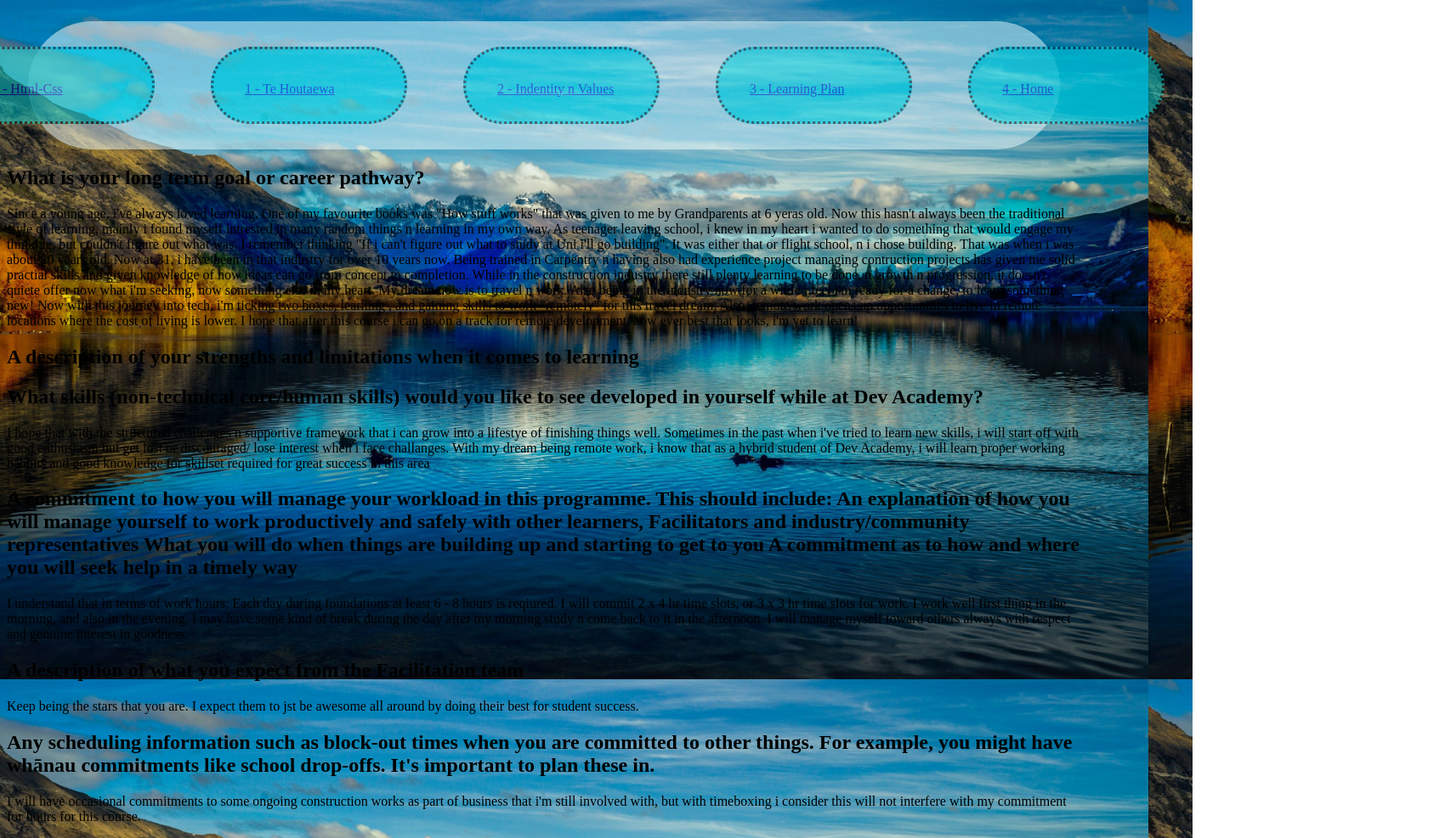
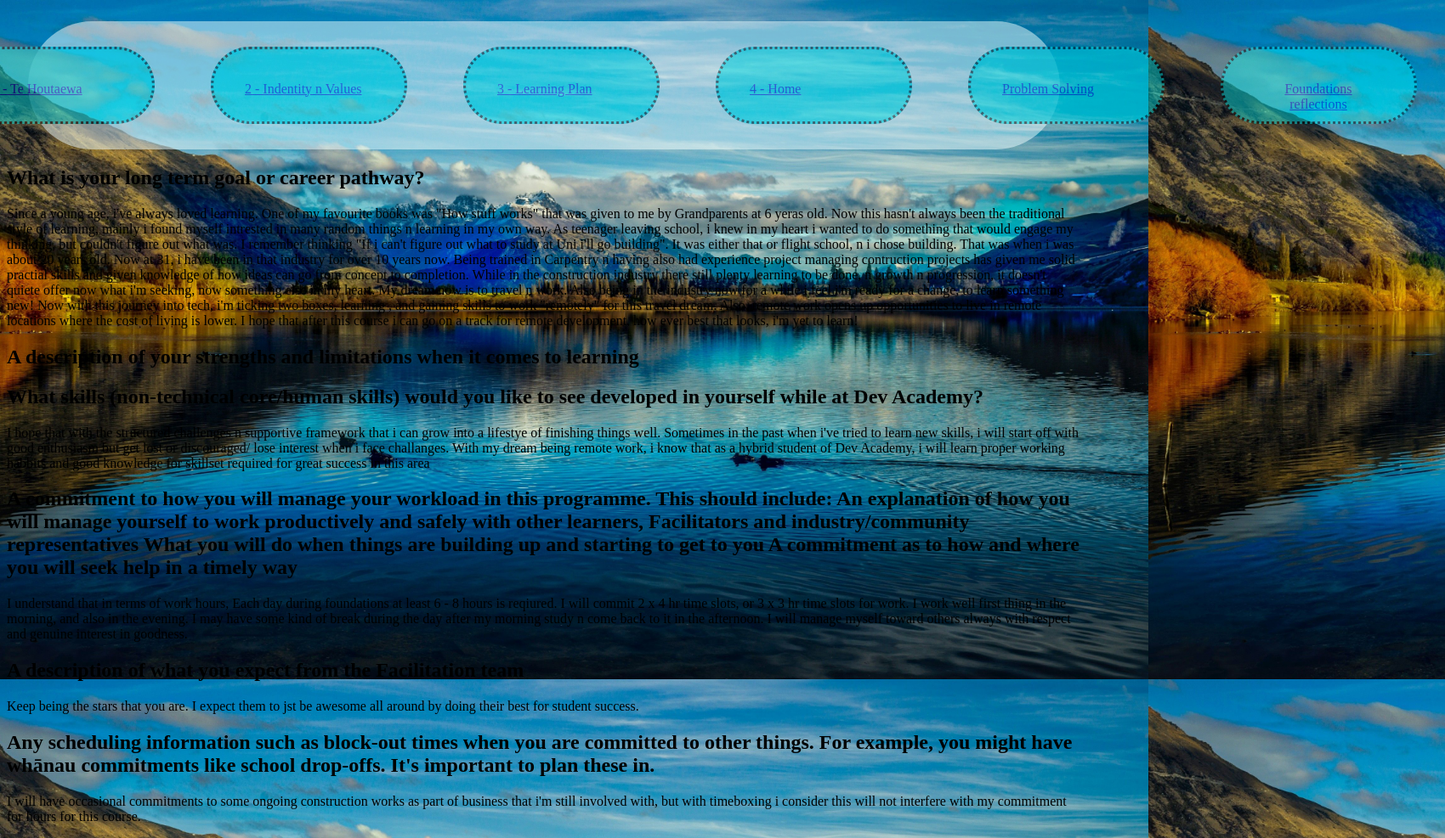
Before and after one commit to Isaac-Bell/Isaac-Bell.github.io, a plain HTML site: page blog/learning-plan.html in a window 1280 px wide. Shown: the whole page at 85% size, 1700 px wide, since content can reach past the window. Drawn offline with Linux system fonts and the light colour scheme.

Commit message:
update nav bar to include foundations relfections

```diff
--- a/blog/learning-plan.html
+++ b/blog/learning-plan.html
@@ -16,6 +16,8 @@
       <li class="navbar"><a href="indentity-value.html"> 2 - Indentity n Values </a> </li>
       <li class="navbar"><a href="learning-plan.html"> 3 - Learning Plan </a> </li>
       <li class="navbar"><a href="../index.html"> 4 - Home </a> </li>
+      <li class="navbar"><a href="../problem-solving.html"> Problem Solving </a> </li>
+      <li class="navbar"><a href="../foudations-reflections.html"> Foundations reflections </a> </li>
     </ul>
   </nav>
 
```
Also changed, not shown: blog/foundations-reflection.html (+2 -0 lines), blog/html-css.html (+1 -0 lines), blog/indentity-value.html (+1 -0 lines), blog/problem-solving.html (+7 -2 lines), blog/te-houtaewa-template.html (+1 -0 lines), index.html (+1 -1 lines).
